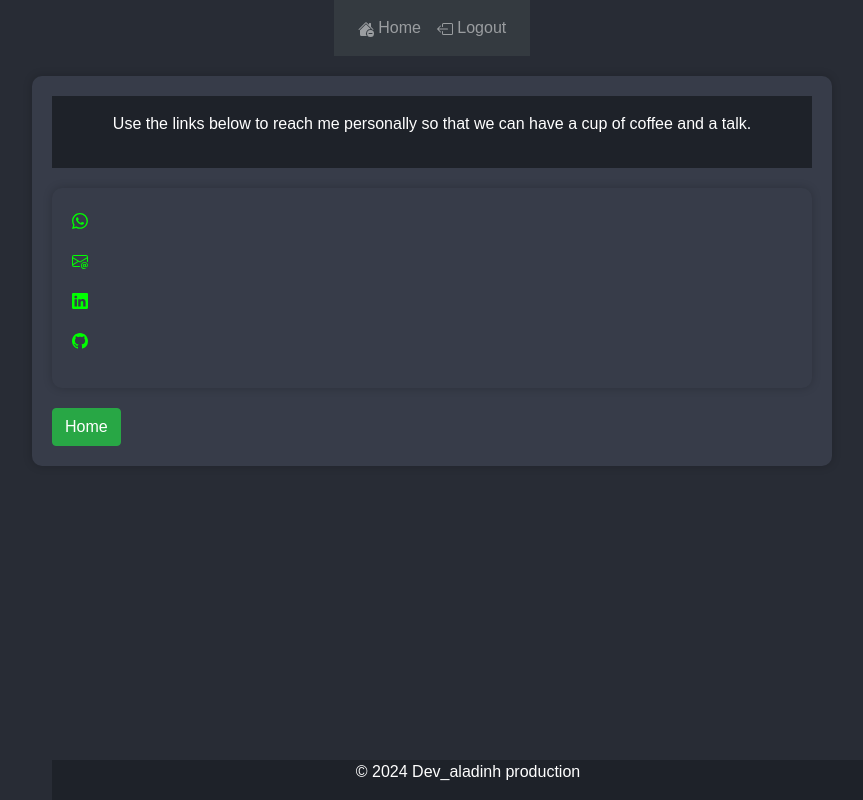
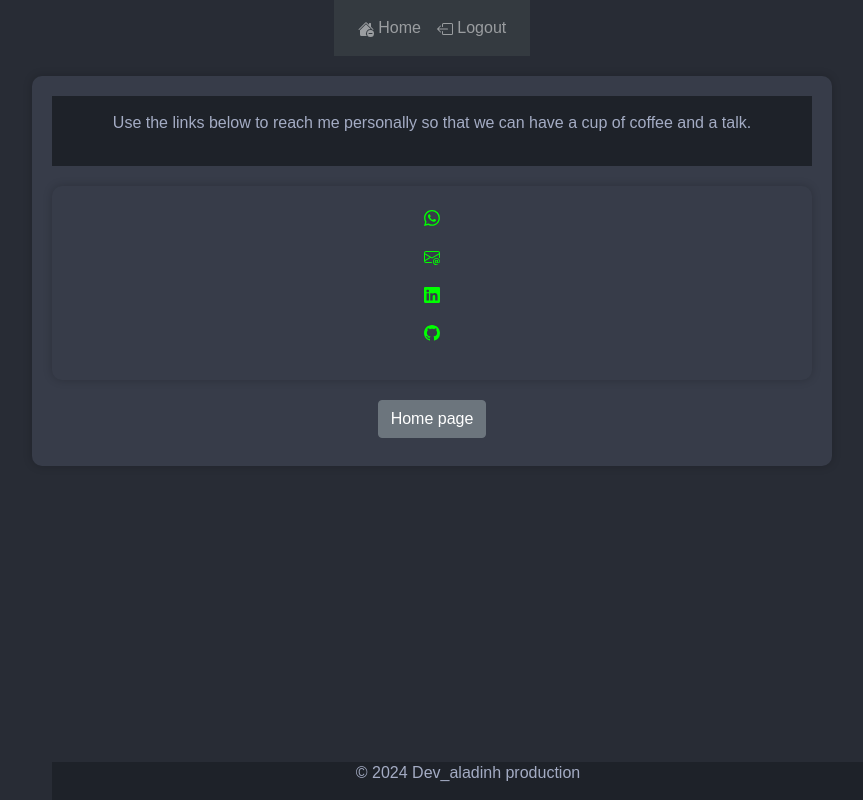
Before and after one commit to harizonelopez/quiz-app, a Flask app: page /contact in a window 1280 px wide. Shown: the whole page, without its empty margins (208-1071 px from the left). Run offline with Flask 3, Linux system fonts and the light colour scheme; some libraries are stand-ins or nearby versions.

Commit message:
Update contacts.html

```diff
--- a/templates/contacts.html
+++ b/templates/contacts.html
@@ -1,4 +1,4 @@
-{% extends "base.html" %}
+{% extends 'base.html' %}
 {% block title %} Contacts page {% endblock %}
 
 {% block content %}
@@ -37,11 +37,22 @@
 
         footer {
             background-color: #1e2229;
+            color: turquoise;
             text-align: center;
             padding: 0em 0;
             position: fixed;
             bottom: 0;
             width: 65%;
+        }
+
+        h5 {
+            line-height: 1.6;
+            color: #FF1493;
+        }
+
+        p {
+            line-height: 1.4;
+            color: #a4acc4;
         }
 
         a {
@@ -52,17 +63,15 @@
         a:hover {
             border-bottom: 2px solid #FF6347;
         }
-
     </style>
 </head>
-
 <body>
     <section>
         <header>
             <p>Use the links below to reach me personally so that we can have a cup of coffee and a talk.</p>
         </header>
 
-        <section>
+        <section align="center">
             <p><a href="https://wa.me/+254769405130?text=Hello%20Harizone,%20I%20want%20to%20contact%20you!" target="_blank"><svg xmlns="http://www.w3.org/2000/svg" width="16" height="16" fill="currentColor" class="bi bi-whatsapp" viewBox="0 0 16 16">
                 <path d="M13.601 2.326A7.85 7.85 0 0 0 7.994 0C3.627 0 .068 3.558.064 7.926c0 1.399.366 2.76 1.057 3.965L0 16l4.204-1.102a7.9 7.9 0 0 0 3.79.965h.004c4.368 0 7.926-3.558 7.93-7.93A7.9 7.9 0 0 0 13.6 2.326zM7.994 14.521a6.6 6.6 0 0 1-3.356-.92l-.24-.144-2.494.654.666-2.433-.156-.251a6.56 6.56 0 0 1-1.007-3.505c0-3.626 2.957-6.584 6.591-6.584a6.56 6.56 0 0 1 4.66 1.931 6.56 6.56 0 0 1 1.928 4.66c-.004 3.639-2.961 6.592-6.592 6.592m3.615-4.934c-.197-.099-1.17-.578-1.353-.646-.182-.065-.315-.099-.445.099-.133.197-.513.646-.627.775-.114.133-.232.148-.43.05-.197-.1-.836-.308-1.592-.985-.59-.525-.985-1.175-1.103-1.372-.114-.198-.011-.304.088-.403.087-.088.197-.232.296-.346.1-.114.133-.198.198-.33.065-.134.034-.248-.015-.347-.05-.099-.445-1.076-.612-1.47-.16-.389-.323-.335-.445-.34-.114-.007-.247-.007-.38-.007a.73.73 0 0 0-.529.247c-.182.198-.691.677-.691 1.654s.71 1.916.81 2.049c.098.133 1.394 2.132 3.383 2.992.47.205.84.326 1.129.418.475.152.904.129 1.246.08.38-.058 1.171-.48 1.338-.943.164-.464.164-.86.114-.943-.049-.084-.182-.133-.38-.232"/>
               </svg></a></p>
@@ -79,9 +88,8 @@
         </section>
 
         <form method='POST'>
-            <button type="submit" class="btn btn-success">Home</button>
+            <h5 align="center"><button type="submit" class="btn btn-secondary">Home page</button></h5>
         </form>
-
 
         <footer>
             <p>&copy; 2024 Dev_aladinh production</p>
@@ -90,5 +98,4 @@
     </section>
 </body>
 </html>
-
 {% endblock %}
```
